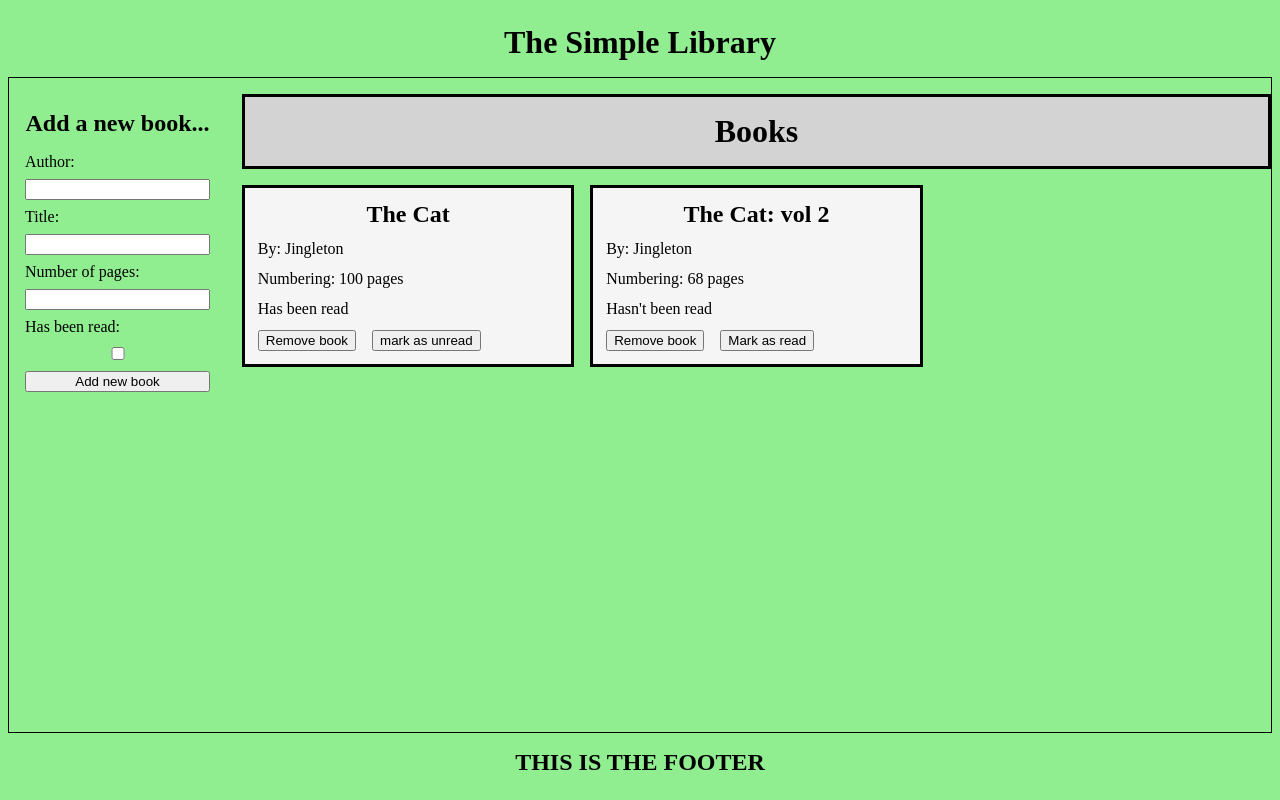
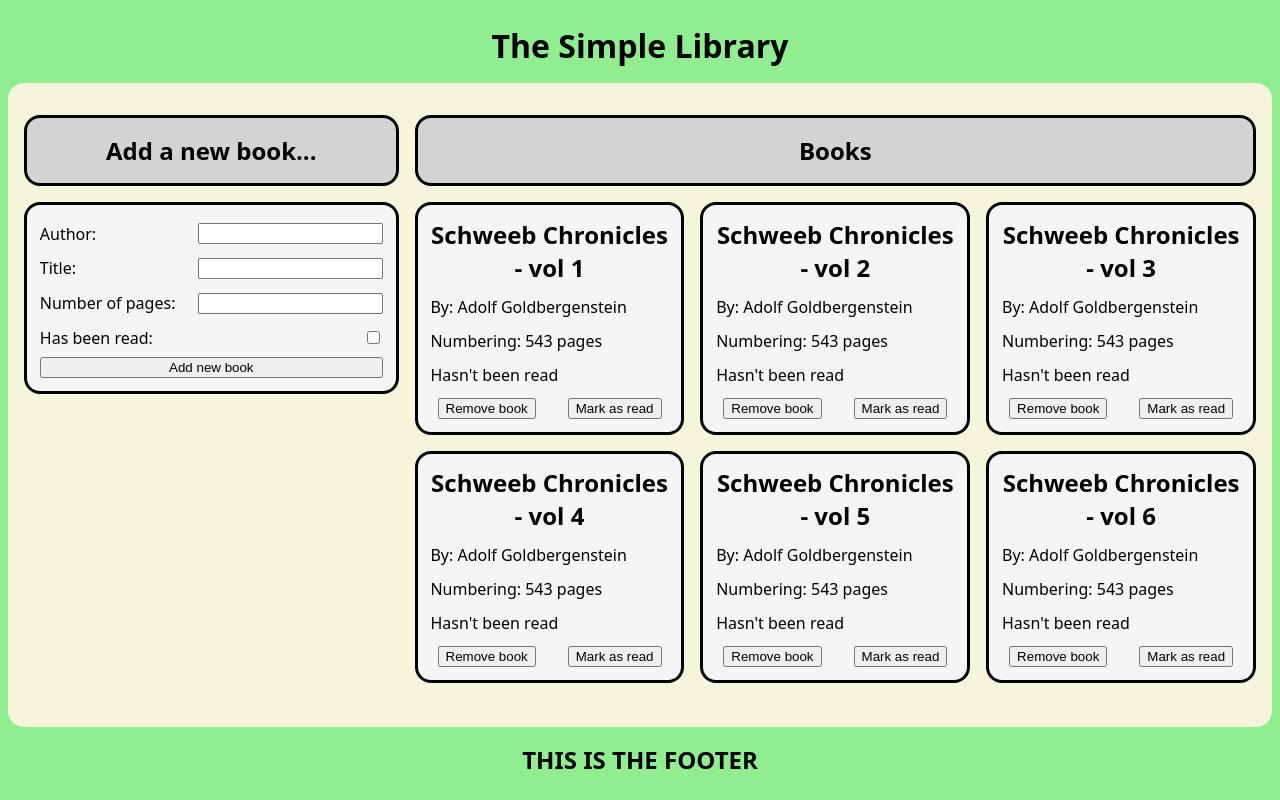
Before and after one commit to PetrusMaximus0/odin-library, a plain HTML site: page index.html in a window 1280 px wide. Drawn offline with Linux system fonts and the light colour scheme.

Commit message:
add version 1

```diff
--- a/index.html
+++ b/index.html
@@ -13,38 +13,31 @@
             <h1>The Simple Library</h1>
         </header>
         <div class="content-grid-container">
-            <aside>
-                <h2>Add a new book...</h2>
-                <form id="add-book-form" class="new-book" action="" method="get">
+            <aside class="side-bar">
+                <h2 class ="form-header">Add a new book...</h2>
+                <form id="add-book-form" action="" method="get">
+                    <div class="form-item">
                         <label for="author">Author: </label>
                         <input id ="author" name="author" type="text" required>
-
+                    </div>
+                    <div class="form-item">
                         <label for="title">Title: </label>
                         <input id="title" name="title" type="text" required>
-
+                    </div>
+                    <div class="form-item">
                         <label for="pages">Number of pages: </label>
                         <input id="pages" name="pages" type="number" min="1" required>
-
+                    </div>
+                    <div class="form-item">
                         <label for="read">Has been read: </label>
                         <input id="read" name="read" type="checkbox">
+                    </div>
                     <button type="submit">Add new book</button>
                 </form>
             </aside>
             <main class="main-grid-container">
-                <h1>Books</h1>
+                <h2 class ="books-header">Books</h2>
                 <ul class = "book-container">
-                    <!--EXAMPLE\TEMPLATE FOR A BOOK
-                    <li class="book-item">
-                        <h2 class ="title">The jingle bob</h2>
-                        <p class="author">By: Shuub Kimbolin</p>
-                        <p class="pages">Numbering: 68 pages</p>
-                        <p class="read">Has (not)been read</p>
-                        <div class="buttons">
-                            <button class="remove-button" type ="button">Remove Book</button>
-                            <button class= "mark-read-button" type ="button">Mark as (not) read</button>
-                        </div>
-                    </li>
-                    REMOVE THIS EXAMPLE WHEN PAGE COMPLETE-->
                 </ul>
             </main>
         </div>
--- a/script.js
+++ b/script.js
@@ -19,14 +19,16 @@ function addBookToLibrary(title, author, pages, read) {
     cleanBookList();
     presentBooks();
 }
+
 function createPElement(text){
-
     const para = document.createElement("p");
     const node = document.createTextNode(text);
     para.appendChild(node);
     return para;
 }
+
 function addAButton(inClass, inType, inTextContent, inAppendTo){
+
     //create a button to mark as read or (unread)
     const button = document.createElement("button");
     button.className =  inClass;
@@ -140,11 +142,29 @@ function presentBooks(){
     });
 }
 
-
-
-
+/**binds an event to the form on submit such that the information is used for adding books*/
+function bindForm() {
+    const loginForm = document.getElementById("add-book-form");
+    loginForm.addEventListener("submit", (element)=>{
+        element.preventDefault();
+        //retrieve information from the form
+        const title = document.getElementById("title").value;
+        const read = document.getElementById("read").checked;
+        const author = document.getElementById("author").value;
+        const pages = document.getElementById("pages").value;
+        console.log(title,read,author,pages);
+        //reset the form fields?
+        loginForm.reset();
+        //add to library
+        addBookToLibrary(title,author,pages,read);
+    })
+}
 
 //EXECUTE
-addBookToLibrary("The Cat", "Jingleton", 100, true);
-addBookToLibrary("The Cat: vol 2", "Jingleton", 68, false);
-console.log(bookLibrary);
+bindForm();
+addBookToLibrary("Schweeb Chronicles - vol 1", "Adolf Goldbergenstein", 543, false);
+addBookToLibrary("Schweeb Chronicles - vol 2", "Adolf Goldbergenstein", 543, false);
+addBookToLibrary("Schweeb Chronicles - vol 3", "Adolf Goldbergenstein", 543, false);
+addBookToLibrary("Schweeb Chronicles - vol 4", "Adolf Goldbergenstein", 543, false);
+addBookToLibrary("Schweeb Chronicles - vol 5", "Adolf Goldbergenstein", 543, false);
+addBookToLibrary("Schweeb Chronicles - vol 6", "Adolf Goldbergenstein", 543, false);
--- a/style.css
+++ b/style.css
@@ -7,6 +7,7 @@
 /*COMMON*/
 body{
     background-color: lightgreen;
+    font-family: system-ui, -apple-system, BlinkMacSystemFont, 'Segoe UI', Roboto, Oxygen, Ubuntu, Cantarell, 'Open Sans', 'Helvetica Neue', sans-serif;
 
 }
 
@@ -37,8 +38,11 @@ header, main, footer, aside{
     display:grid;
     grid-template-columns: auto 1fr;
     gap:1rem;
-    border: 1px solid black;
 
+    background-color: beige;
+    padding:1rem;
+
+    border-radius: 1rem;
 }
 
 .grid-container{
@@ -49,28 +53,52 @@ header, main, footer, aside{
 
 }
 
+.main-grid-container > .books-header,
+.side-bar > .form-header,
+.book-item,
+.side-bar > form{
+    border-radius: 1rem;
+    border:3px solid black;
+}
+
+
 /*HEADER*/
 
-/*SIDEBAR*/
-
-aside > form{
+/*SIDEBAR and FORM*/
+.side-bar > form{
     display: grid;
     grid-template-rows: repeat(auto-fill, 1fr);
     gap:0.5rem;
-    margin: 1rem;
+
+    background-color: whitesmoke;
+
+    padding: 0.8rem;
 }
 
-aside > h2{
+.side-bar > .form-header{
+
     text-align: center;
-    margin: 1rem;
+
+}
+
+#add-book-form > .form-item{
+    display:flex;
+    justify-content: space-between;
+    align-items: center;
+    gap: 1.4rem;
+    padding-top: 0.3rem;
+
 }
 
 /*MAIN*/
 
-.main-grid-container > h1{
+.main-grid-container > .books-header,
+.side-bar > .form-header{
     border: 3px solid black;
+
     padding: 1rem 1rem;
     margin-bottom:1rem;
+
     background-color: lightgrey;
     min-width: var(--main-card-width);
 }
@@ -83,21 +111,20 @@ aside > h2{
 }
 
 .book-item{
-    border: 3px solid black;
     background-color: whitesmoke;
 
     padding: 0.8rem;
 
-    display:grid;
-    grid-template-rows: auto repeat(auto-fill, 1fr);
+    display:flex;
+    flex-direction: column;
     gap: 0.75rem;
+}
 
-}
 
 .book-item .buttons {
     display: flex;
-    justify-content: flex-start;
-    gap: 1rem;
+    justify-content: center;
+    gap: 2rem;
 }
 
 /*FOOTER*/
```
Lines whose indentation alone changed are shown as unchanged.
